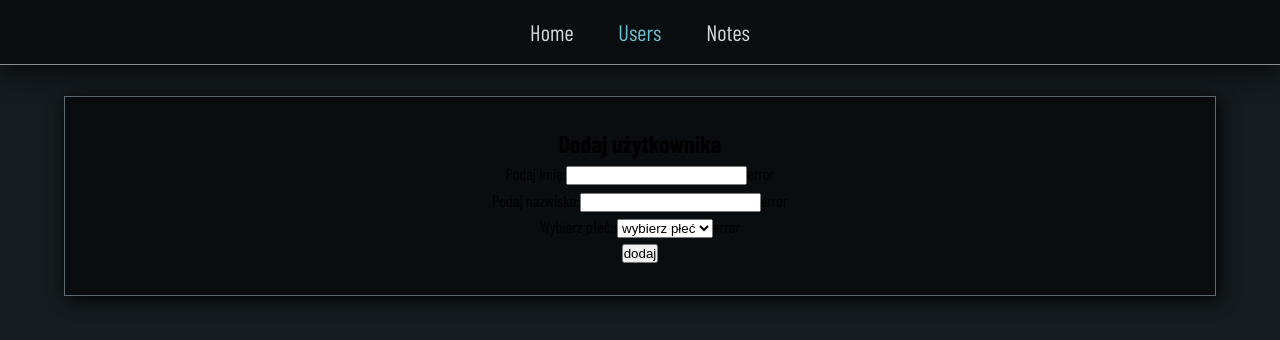
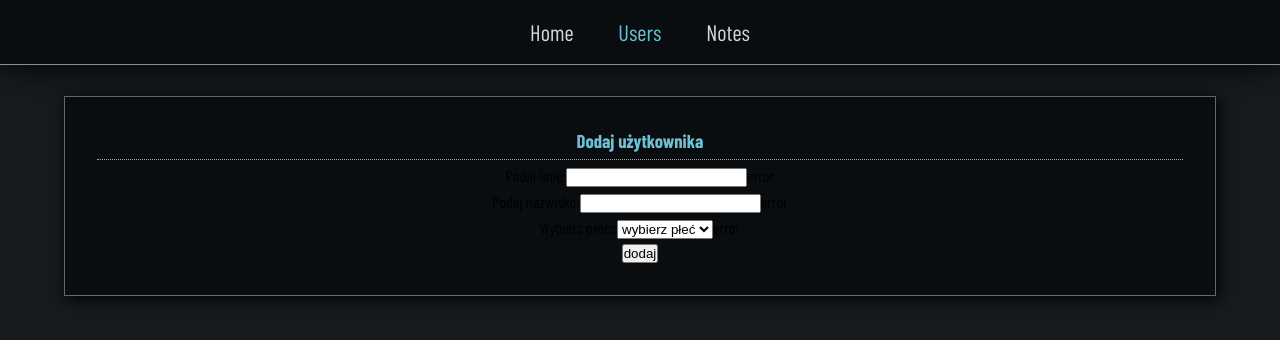
Before and after one commit to Scorpion19702022/SIMPLE_PROJECT_REACT_REDUX, a React (Vite) app: page /UsersInputs in a window 1280 px wide. Shown: the top 340 px of the page. Built offline with nearby package versions, Linux system fonts and the light colour scheme; a web font is replaced by a local one.

Commit message:
added style

```diff
--- a/src/Components/Users/Styles/UsersInputs.module.css
+++ b/src/Components/Users/Styles/UsersInputs.module.css
@@ -46,6 +46,14 @@
 	justify-content: space-between;
 }
 
+.heading {
+	width: 100%;
+	text-align: center;
+	color: var(--color-color03);
+	padding-bottom: 0.4em;
+	border-bottom: 0.04em dotted var(--color-color03);
+}
+
 @media (min-width: 1200px) {
 	.wrapper {
 		height: 200px;
--- a/src/Components/Users/UsersInputs.tsx
+++ b/src/Components/Users/UsersInputs.tsx
@@ -12,7 +12,7 @@ const UsersInputs = () => {
 	return (
 		<div className={styles.wrapper}>
 			<form className={styles.form}>
-				<h2 className={styles.headig}>Dodaj użytkownika</h2>
+				<h3 className={styles.heading}>Dodaj użytkownika</h3>
 				<div className={styles.box_inputs}>
 					<label className={styles.label}>Podaj imię:</label>
 					<input className={styles.input} type='text' />
```
